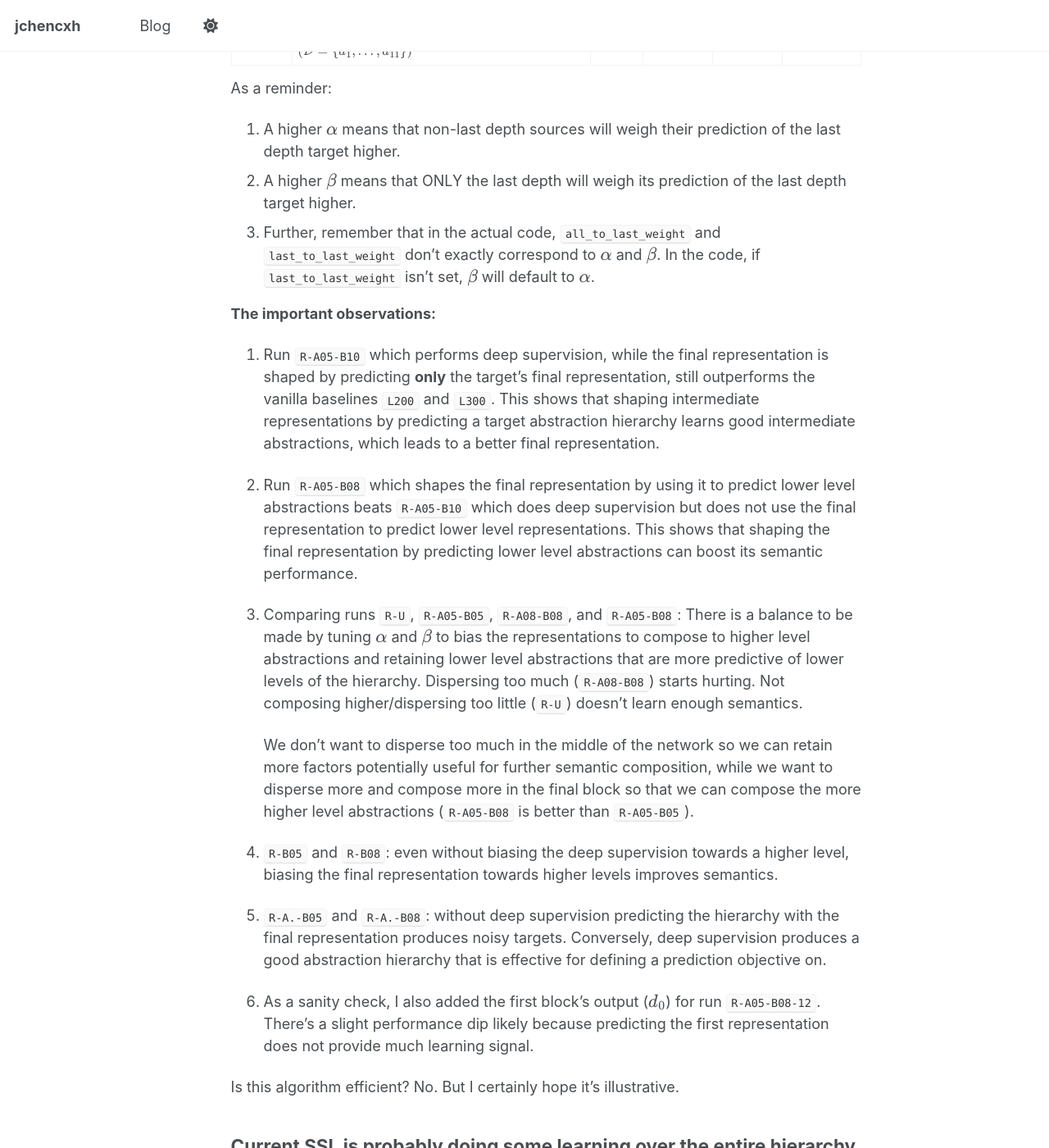
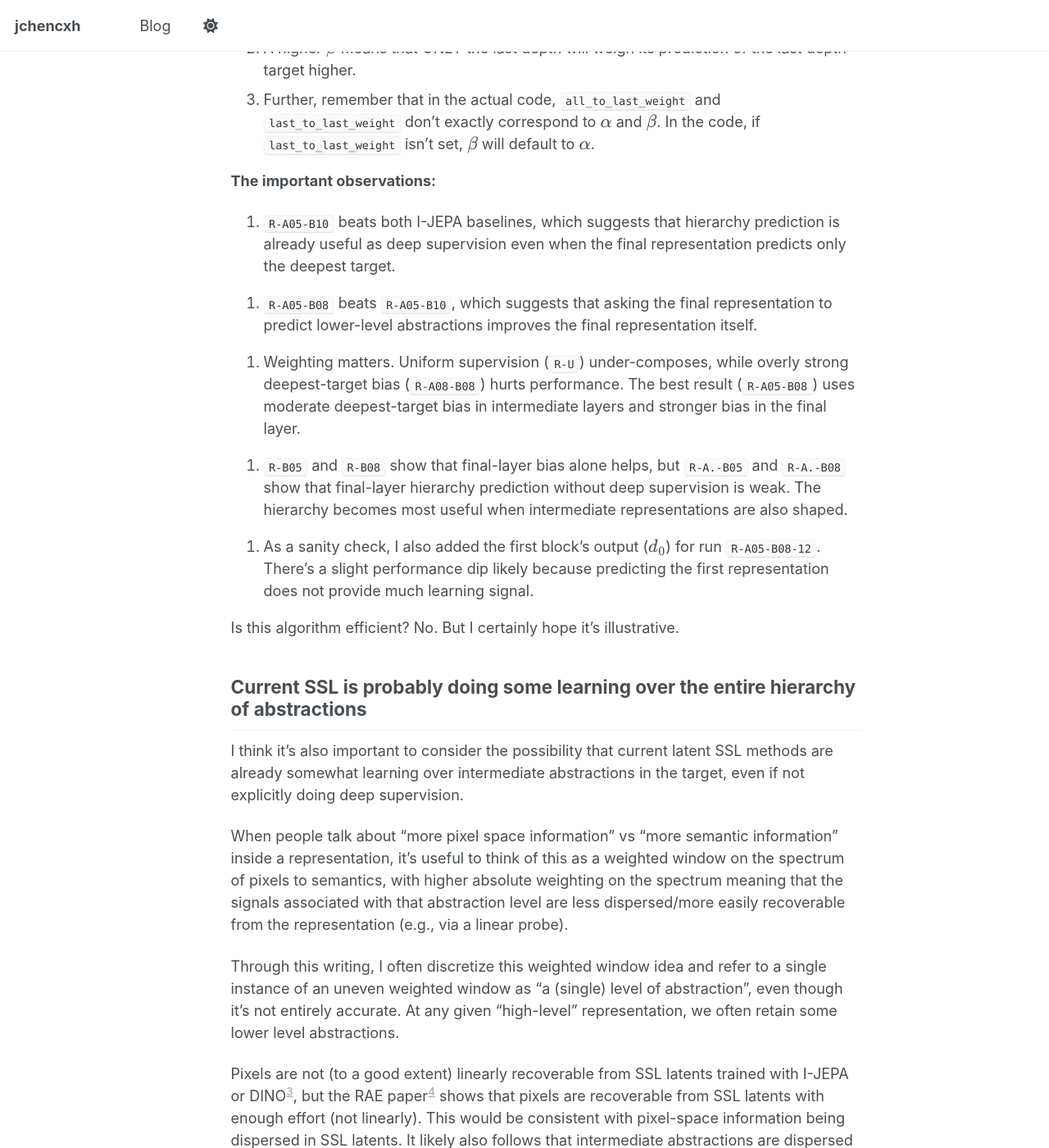
Before and after one commit to jchencxh/jchencxh.github.io, a Jekyll site: the page built from _posts/2026-03-17-constructive-self-supervised-learning-part-1.md, in a window 1280 px wide and 1400 px high, scrolled down 11208 px. Shown: the whole window at 82% size. Built offline with Jekyll 4.4.1, drawn with Linux system fonts in a browser that asks for light colours; a script that is not in the unit is left out; some of the changed text lies outside the part shown.

Commit message:
more concise

```diff
--- a/_posts/2026-03-17-constructive-self-supervised-learning-part-1.md
+++ b/_posts/2026-03-17-constructive-self-supervised-learning-part-1.md
@@ -279,9 +279,10 @@ One training step can be written as:
 
 ### Evaluation methodology
 
-I evaluate learned representations with a linear-probing protocol closely matching the one used in I-JEPA, but adapted to ImageNet-100 and optimized with AdamW rather than LARS. After pretraining, I freeze the encoder and train a single linear classifier on top of the final-layer representation. Since the encoder has no CLS token, I extract the final patch tokens, average-pool them across spatial locations, and feed the pooled feature into a linear layer producing 100-way logits. When using EMA pretraining, I probe the EMA teacher encoder rather than the online student. I report top-1 accuracy on the ImageNet-100 validation set.
+<!-- I evaluate learned representations with a linear-probing protocol closely matching the one used in I-JEPA, but adapted to ImageNet-100 and optimized with AdamW rather than LARS. After pretraining, I freeze the encoder and train a single linear classifier on top of the final-layer representation. Since the encoder has no CLS token, I extract the final patch tokens, average-pool them across spatial locations, and feed the pooled feature into a linear layer producing 100-way logits. When using EMA pretraining, I probe the EMA teacher encoder rather than the online student. I report top-1 accuracy on the ImageNet-100 validation set. -->
+I evaluate frozen EMA teacher representations with a standard linear probe on mean-pooled final-layer patch tokens and report ImageNet-100 top-1 accuracy. Unlike the larger-budget linear probe used in the original I-JEPA work, I use a much smaller probe budget. The probe classifier is trained for only 10 epochs with batch size 256 using AdamW. The exact probe hyperparameters are listed below.
 
-The data transforms follow the standard I-JEPA-style linear-evaluation recipe. However, unlike the larger-budget linear probe used in the original I-JEPA work, I use a much smaller probe budget. The probe classifier is trained for only 10 epochs with batch size 256 using AdamW.
+The data transforms follow the standard I-JEPA-style linear-evaluation recipe.
 
 ### Exact probe hyperparameters
 
@@ -325,17 +326,24 @@ As a reminder:
 3. Further, remember that in the actual code, `all_to_last_weight` and `last_to_last_weight` don't exactly correspond to <span>&#92;(&#92;alpha&#92;)</span> and <span>&#92;(&#92;beta&#92;)</span>. In the code, if `last_to_last_weight` isn't set, <span>&#92;(&#92;beta&#92;)</span> will default to <span>&#92;(&#92;alpha&#92;)</span>.
 
 **The important observations:**
-1. Run `R-A05-B10` which performs deep supervision, while the final representation is shaped by predicting **only** the target's final representation, still outperforms the vanilla baselines `L200` and `L300`. This shows that shaping intermediate representations by predicting a target abstraction hierarchy learns good intermediate abstractions, which leads to a better final representation.
+<!-- 1. Run `R-A05-B10` which performs deep supervision, while the final representation is shaped by predicting **only** the target's final representation, still outperforms the vanilla baselines `L200` and `L300`. This shows that shaping intermediate representations by predicting a target abstraction hierarchy learns good intermediate abstractions, which leads to a better final representation. -->
+1. `R-A05-B10` beats both I-JEPA baselines, which suggests that hierarchy prediction is already useful as deep supervision even when the final representation predicts only the deepest target.
 
-2. Run `R-A05-B08` which shapes the final representation by using it to predict lower level abstractions beats `R-A05-B10` which does deep supervision but does not use the final representation to predict lower level representations. This shows that shaping the final representation by predicting lower level abstractions can boost its semantic performance.
+<!-- 2. Run `R-A05-B08` which shapes the final representation by using it to predict lower level abstractions beats `R-A05-B10` which does deep supervision but does not use the final representation to predict lower level representations. This shows that shaping the final representation by predicting lower level abstractions can boost its semantic performance. -->
+2. `R-A05-B08` beats `R-A05-B10`, which suggests that asking the final representation to predict lower-level abstractions improves the final representation itself.
 
-3. Comparing runs `R-U`, `R-A05-B05`, `R-A08-B08`, and `R-A05-B08`: There is a balance to be made by tuning <span>&#92;(&#92;alpha&#92;)</span> and <span>&#92;(&#92;beta&#92;)</span> to bias the representations to compose to higher level abstractions and retaining lower level abstractions that are more predictive of lower levels of the hierarchy. Dispersing too much (`R-A08-B08`) starts hurting. Not composing higher/dispersing too little (`R-U`) doesn't learn enough semantics.
+<!-- 3. Comparing runs `R-U`, `R-A05-B05`, `R-A08-B08`, and `R-A05-B08`: There is a balance to be made by tuning <span>&#92;(&#92;alpha&#92;)</span> and <span>&#92;(&#92;beta&#92;)</span> to bias the representations to compose to higher level abstractions and retaining lower level abstractions that are more predictive of lower levels of the hierarchy. Dispersing too much (`R-A08-B08`) starts hurting. Not composing higher/dispersing too little (`R-U`) doesn't learn enough semantics.
 
-    We don't want to disperse too much in the middle of the network so we can retain more factors potentially useful for further semantic composition, while we want to disperse more and compose more in the final block so that we can compose the more higher level abstractions (`R-A05-B08` is better than `R-A05-B05`).
+    We don't want to disperse too much in the middle of the network so we can retain more factors potentially useful for further semantic composition, while we want to disperse more and compose more in the final block so that we can compose the more higher level abstractions (`R-A05-B08` is better than `R-A05-B05`).  -->
 
-4. `R-B05` and `R-B08`: even without biasing the deep supervision towards a higher level, biasing the final representation towards higher levels improves semantics.
+3. Weighting matters. Uniform supervision (`R-U`) under-composes, while overly strong deepest-target bias (`R-A08-B08`) hurts performance. The best result (`R-A05-B08`) uses moderate deepest-target bias in intermediate layers and stronger bias in the final layer.
 
-5. `R-A.-B05` and `R-A.-B08`: without deep supervision predicting the hierarchy with the final representation produces noisy targets. Conversely, deep supervision produces a good abstraction hierarchy that is effective for defining a prediction objective on.
+<!-- 4. `R-B05` and `R-B08`: even without biasing the deep supervision towards a higher level, biasing the final representation towards higher levels improves semantics.  -->
+
+4. `R-B05` and `R-B08` show that final-layer bias alone helps, but `R-A.-B05` and `R-A.-B08` show that final-layer hierarchy prediction without deep supervision is weak. The hierarchy becomes most useful when intermediate representations are also shaped.
+
+<!--
+5. `R-A.-B05` and `R-A.-B08`: without deep supervision predicting the hierarchy with the final representation produces noisy targets. Conversely, deep supervision produces a good abstraction hierarchy that is effective for defining a prediction objective on.  -->
 
 6. As a sanity check, I also added the first block's output (<span>&#92;(d_0&#92;)</span>) for run `R-A05-B08-12`. There's a slight performance dip likely because predicting the first representation does not provide much learning signal.
 
@@ -350,7 +358,7 @@ I think it’s also important to consider the possibility that current latent SS
 
 When people talk about “more pixel space information” vs “more semantic information” inside a representation, it’s useful to think of this as a weighted window on the spectrum of pixels to semantics, with higher absolute weighting on the spectrum meaning that the signals associated with that abstraction level are less dispersed/more easily recoverable from the representation (e.g., via a linear probe).
 
-Through this writing, for rhetorical purposes, I often discretize this weighted window idea and refer to a single instance of an uneven weighted window as “a (single) level of abstraction”, even though it’s not entirely accurate. At any given "high-level" representation, we often retain some lower level abstractions.
+Through this writing, I often discretize this weighted window idea and refer to a single instance of an uneven weighted window as “a (single) level of abstraction”, even though it’s not entirely accurate. At any given "high-level" representation, we often retain some lower level abstractions.
 
 Pixels are not (to a good extent) linearly recoverable from SSL latents trained with I-JEPA or DINO[^2], but the RAE paper[^8] shows that pixels are recoverable from SSL latents with enough effort (not linearly). This would be consistent with pixel-space information being dispersed in SSL latents. It likely also follows that intermediate abstractions are dispersed in SSL latents too, with the higher levels just being less dispersed. Using our weighted window analogy, current SSL representations have lower level abstractions less weighted, but still represent the entire hierarchy.
 
@@ -371,13 +379,11 @@ The choice of converting I-JEPA into cI-JEPA comes from the intuition that predi
 
 Other choices like choosing instead to predict some distribution over prototypes like DINO may work, but they obscure the signal of the raw representation latents: DINO supervises a normalized prototype-assignment distribution (softmax outputs), which obscures information from the raw representation latents.
 
-Though I’m not entirely sure of the current direction of regularization-driven methods for JEPAs like LeJEPA, probably in part because I don’t understand them perfectly, the core intuition of using JEPAs to lift the level of abstraction we supervise at is very powerful. Here, we just lift to many differing levels of abstraction.
-
 I also wouldn’t limit your imagination to doing just JEPAs. The important intuition that I’m trying to convey to you is simply that you should supervise the semantic construction of abstractions explicitly and learn by predicting varying levels of abstraction, and not just rely on an internal barely-constrained representation search while explicitly learning over a single level of abstraction (this applies to both methods like the MAE[^3] or I-JEPA).
 
 Another intention of this design is to scale vision models. Scalable methods for intelligence have some notion of “more computing power can build/discover more abstractions from data”. Traditional latent SSL having a dispersion bias almost feels anti-scalable to me, as it throws away building blocks and potentially useful learning signals.
 
-V-JEPA 2.1[^4] has a deep supervision setup that’s closest to cI-JEPA from what I am aware of. They fix the layers they’re supervising, as well as fuse the different intermediate representations by the channel for prediction, and predict many levels with a fused representation. I do think that the authors under-emphasised the interestingness of doing deep supervision. At the risk of having a bit too much hubris, I think ideas I’ve presented are the factors that underlie why the V-JEPA 2.1 deep supervision works too.
+V-JEPA 2.1[^4] has a deep supervision setup that’s closest to cI-JEPA from what I am aware of. They fix the layers they’re supervising, as well as fuse the different intermediate representations by the channel for prediction, and predict many levels with a fused representation. I do think that the authors under-emphasised the interestingness of doing deep supervision. I think ideas I’ve presented are the factors that underlie why the V-JEPA 2.1 deep supervision works too.
 
 I thought about calling my cI-JEPA design I-JEPA 1.1 because I think it’s a much more fitting name, but I did not want to impose a version number onto the original authors.
 
@@ -399,6 +405,8 @@ Another initial inspiration of this project started out involving EBMs along wit
 
 James, Samson, and Cem helped me pick out the naming scheme.
 
+Cem and Leo (not his real name?) also read over this and suggested that I compact the text more. The version you see now is post-compaction.
+
 ## References
 
 [^1]: M. Assran, Q. Duval, I. Misra, et al., "Self-Supervised Learning from Images with a Joint-Embedding Predictive Architecture," arXiv:2301.08243, 2023. [arXiv:2301.08243](https://arxiv.org/abs/2301.08243)
```
